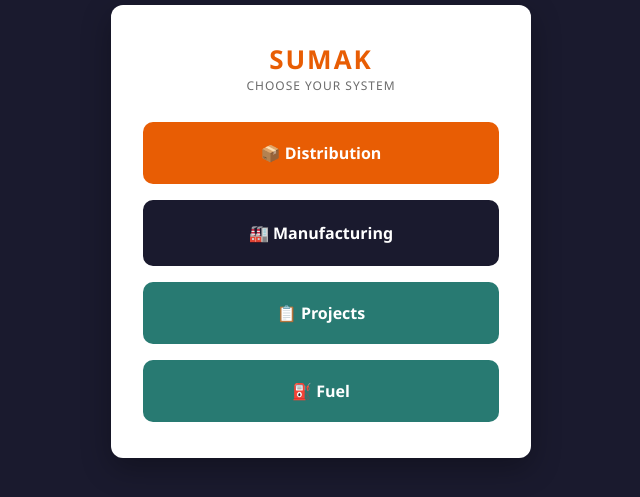
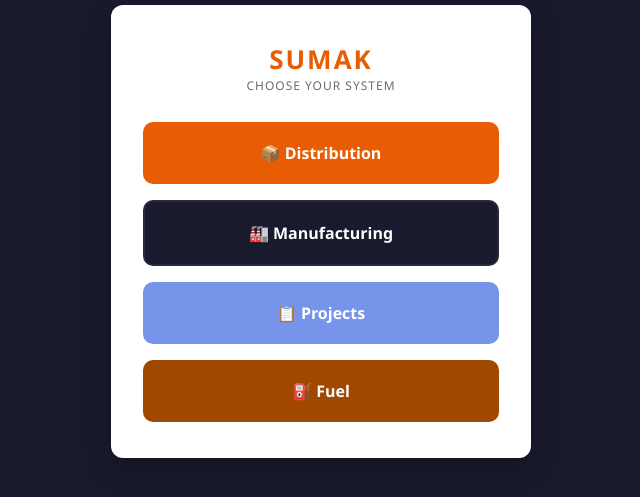
Before and after one commit to X201G/SumakERP, a Python web app: template templates/auth/login_chooser.html in a window 1280 px wide. Shown: the part 169-666 px from the top of the page, without its empty margins (319-959 px from the left). Run offline with Jinja, Linux system fonts and the light colour scheme; the template is opened without the code that fills it, so the values that code supplies are empty.

Commit message:
Fixed the button on the login chooser page.

```diff
--- a/templates/auth/login_chooser.html
+++ b/templates/auth/login_chooser.html
@@ -50,17 +50,25 @@
             color: white;
         }
         .distribution-btn:hover { background: #cf4f03; }
+
         .manufacturing-btn {
             background: #1a1a2e;
             color: white;
-            border: 2px solid #1a1a2e;
+            border: 2px solid #28283f;
         }
         .manufacturing-btn:hover { background: #12121f; }
+
         .projects-btn {
-            background: #287a72;
+            background: #7594ea;
             color: white;
         }
-        .projects-btn:hover { background: #20665f; }
+        .projects-btn:hover { background: #486da6; }
+
+        .fuel-btn {
+            background: #a14800;
+            color: white;
+        }
+        .fuel-btn:hover { background: #8a3d00; }
     </style>
 </head>
 <body>
@@ -71,7 +79,7 @@
         <a href="/login?system=distribution" class="system-btn distribution-btn">📦 Distribution</a>
         <a href="/login?system=manufacturing" class="system-btn manufacturing-btn">🏭 Manufacturing</a>
         <a href="/login?system=projects" class="system-btn projects-btn">📋 Projects</a>
-        <a href="https://sumak-visits.web.app/" class="system-btn projects-btn">⛽ Fuel</a>
+        <a href="https://sumak-visits.web.app/" class="system-btn fuel-btn">⛽ Fuel</a>
     </div>
 </body>
 </html>
```
Also changed, not shown: tests/test_projects.py (+1 -0 lines).
